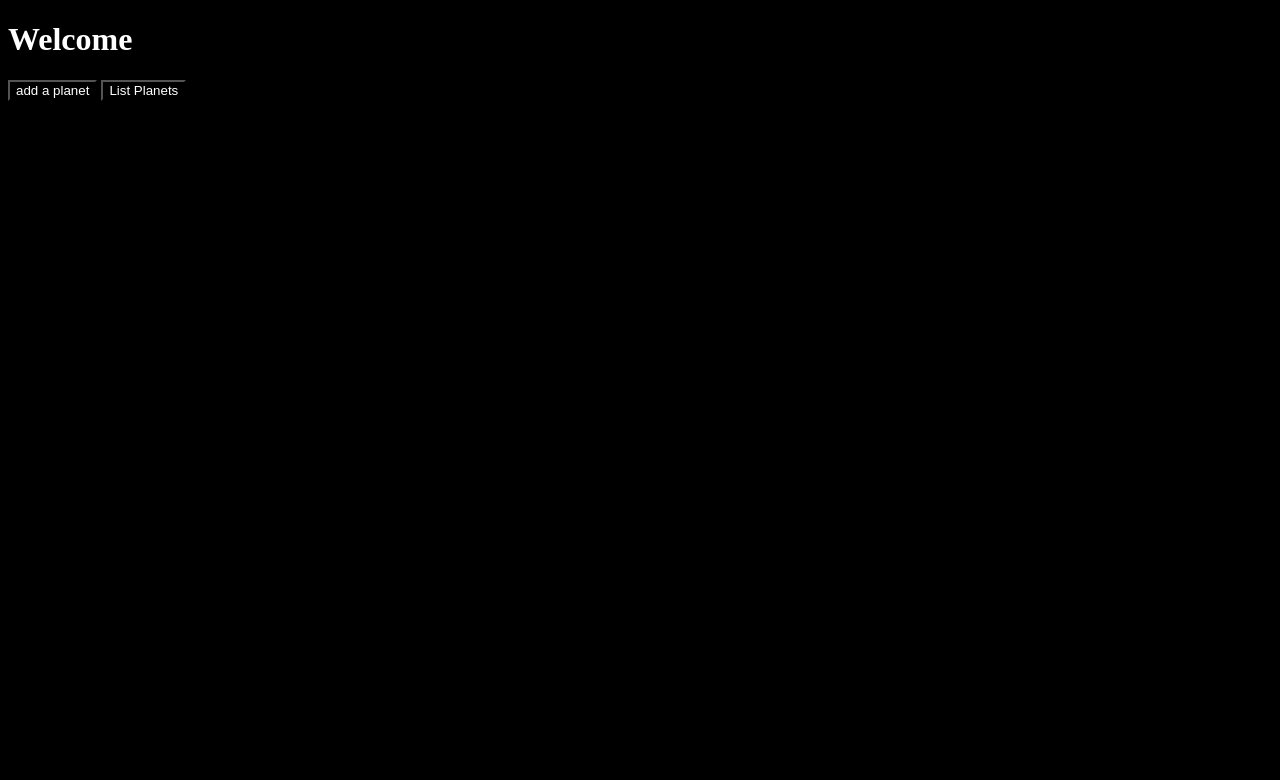
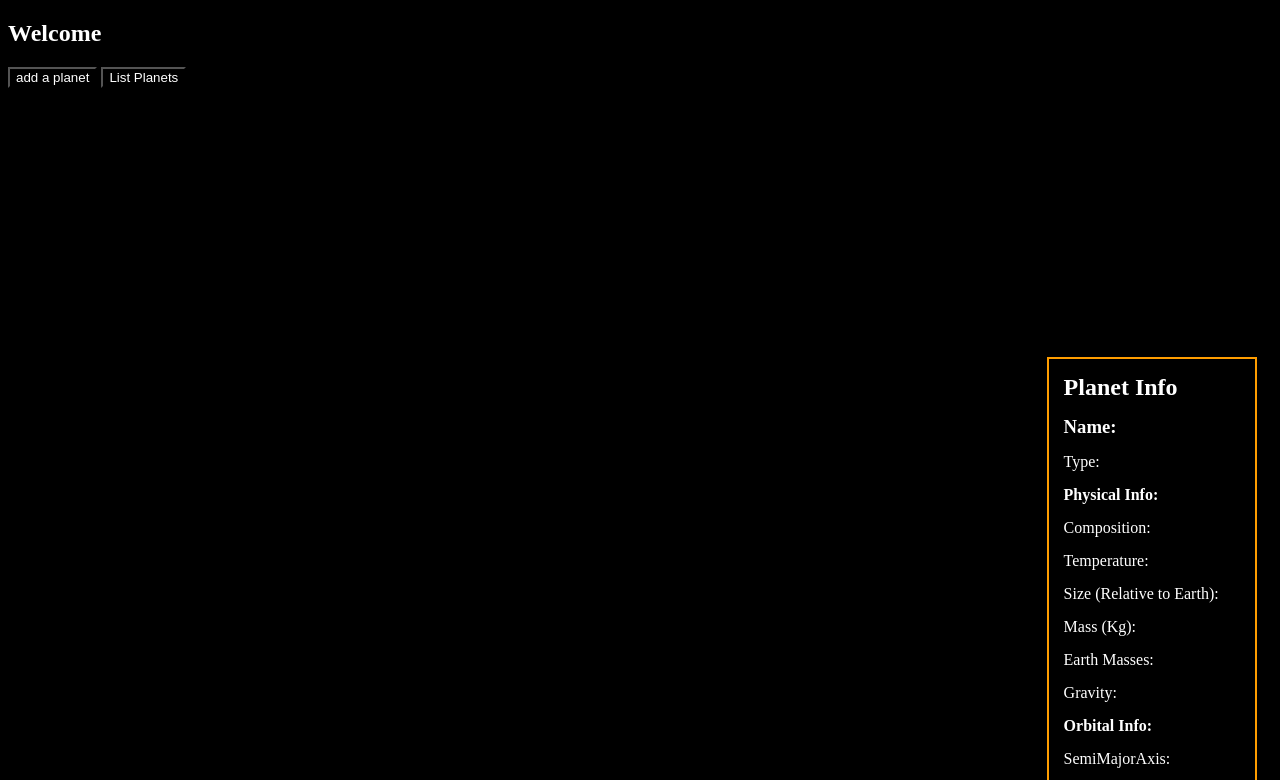
Before and after one commit to Bohndiggin/star-system-model, a plain HTML site: page index.html in a window 1280 px wide. Both pictures are taken after a click on the button "List Planets". Shown: the top 780 px of the page. Drawn offline with Linux system fonts and the light colour scheme.

Commit message:
styling changes

```diff
--- a/index.css
+++ b/index.css
@@ -2,13 +2,18 @@
     background-color: black;
     color: white;
 }
-#container {
+.display {
+    display: flex;
+    justify-content: center;
+    align-items: center;
+}
+#planetBox {
     position: relative;
     width: 1050px;
     height: 1050px;
     background: black;
 }
-#container > div{
+#planetBox > div{
     position: absolute;
     size: 1rem;
     width: 50px;
@@ -21,7 +26,17 @@
     background-color: blue;
 }
 #planetStatDisplay {
+    /* box-sizing: content-box; */
     position: relative;
-    border: 3px;
-    border-color: black;
+    border: 2px;
+    border-style: solid;
+    border-color: rgb(255, 157, 0);
+    margin: 15px;
+    justify-self: flex-start;
+    align-content: space-between;
+    align-items: stretch;
 }
+#planetStatDisplay > h1, h2, h3, h4, p {
+    align-content: space-between;
+    margin: 15px;
+}
--- a/index.html
+++ b/index.html
@@ -8,14 +8,15 @@
     <title>Star System Model</title>
 </head>
 <body>
-    <div>
+    <nav>
         <h1>Welcome</h1>
-    </div>
         <input type="button" onclick="addPlanet()" value="add a planet" id="addPlanet">
         <input type="button" onclick="listPlanets()" value="List Planets" id="listPlanets">
-    <div id="container">
+    </nav>
+    <section class="display">
+        <div id="planetBox">
         </div>
-    <span id="planetStatDisplay">
+        <aside id="planetStatDisplay">
             <h2 id="planetInfo">Planet Info</h2>
             <h3 id="planetName">Name: </h3>
             <p id="planet type">Type: </p>
@@ -30,8 +31,8 @@
             <p id="semiMajorAxis">SemiMajorAxis: </p>
             <p id="semiMajorAxisAU">SemiMajorAxisAU: </p>
             <p id="orbitalPeriod">Orbital Period (Earth Days): </p>
-    </span>
-
+        </aside>
+    </section>
 </body>
 <footer>
     <script src="index.js"></script>
--- a/index.js
+++ b/index.js
@@ -302,7 +302,7 @@ function allStop() {
 }
 
 function listPlanets() {
-    let htmlPlanets = document.getElementById('container').children
+    let htmlPlanets = document.getElementById('planetBox').children
     console.log(htmlPlanets)
     console.log()
 }
@@ -360,7 +360,7 @@ class Planet {
         this.bodyXPosition = 0
         this.bodyYPosition = 0
         this.bodyZPosition = 0
-        let animationSection = document.getElementById('container')
+        let animationSection = document.getElementById('planetBox')
         let planetX = document.createElement("div")
         this.bodyName = `planet${planetNumber}`
         planetX.setAttribute('id', this.bodyName)
@@ -384,7 +384,7 @@ class Planet {
             `Temperature: ${this.bodyTemperature}`,
             `Size (Relative to Earth): ${this.bodyRadius/earthRadius}`,
             `Mass (kg): ${this.bodyMass}`,
-            `Earth Masses: ${this.bodyMass/earthMass}`,
+            `Earth Masses: ${this.bodyEarthMasses}`,
             `Gravity: ${this.bodyGravity}`,
             `Orbital Info:`,
             `SemiMajorAxis: ${this.bodySemiMajorAxis}`,
```
Lines whose indentation alone changed are shown as unchanged.
